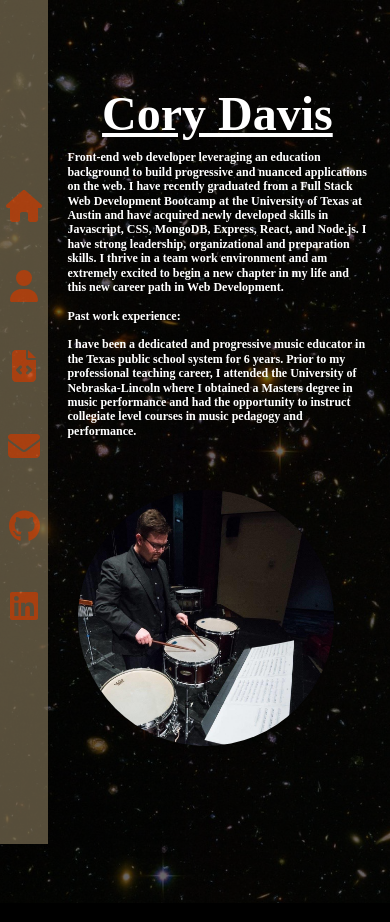
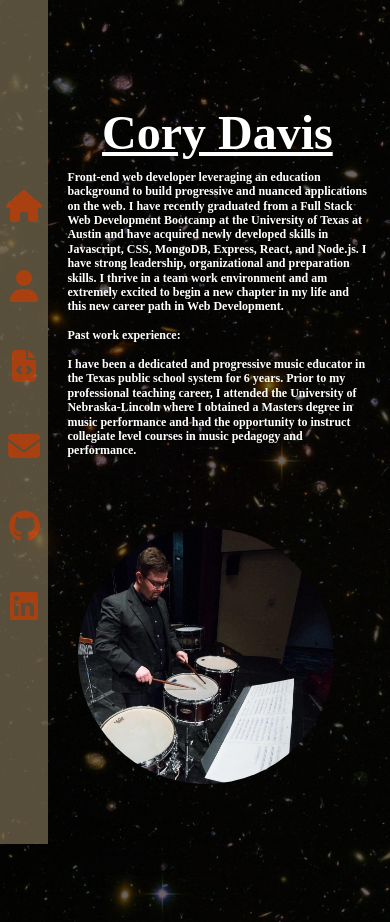
Before and after one commit to cmd0160/react_portfolio, a React (Create React App) app: page /react_portfolio/About in a window 390 px wide. Shown: the top 922 px of the page. Built offline with nearby package versions, Linux system fonts and the light colour scheme; a web font is replaced by a local one.

Commit message:
fixed about page margins/spacing

```diff
--- a/src/components/About/About.css
+++ b/src/components/About/About.css
@@ -51,7 +51,7 @@
         height: 50vh;
         align-items: center;
         margin-left: 1.4rem;
-        margin-top: 15%;
+        margin-top: 20%;
     }
 
     .about_desc {
@@ -63,7 +63,7 @@
         border-radius: 50%;
         max-width: 70%;
         margin-left: 1.4rem;
-        margin-bottom: 40%;
+        margin-bottom: 30%;
     }
 
 }
```
